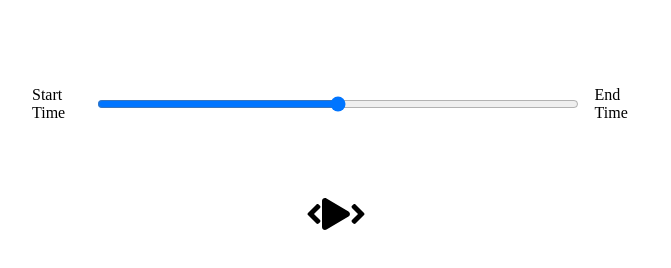
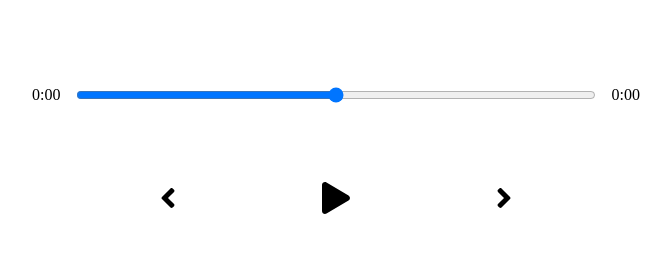
Before and after one commit to vkchang39/music-player, a React (Create React App) app: page / in a window 1280 px wide. Shown: the part 410-678 px from the top of the page, without its empty margins (304-975 px from the left). Built offline with nearby package versions, Linux system fonts and the light colour scheme.

Commit message:
added update time

```diff
--- a/src/components/Player.jsx
+++ b/src/components/Player.jsx
@@ -1,8 +1,26 @@
-import React, { useRef } from 'react'
+import React, { useRef, useState } from 'react'
 import {FontAwesomeIcon} from '@fortawesome/react-fontawesome'
 import { faPlay, faAngleLeft, faAngleRight } from '@fortawesome/free-solid-svg-icons'
 const Player = ({currentSong,isPlaying,setIsPlaying}) => {
     const audioRef = useRef(null)
+    const [songInfo,setSongInfo]=useState({
+        currentTime: null,
+        duration: null
+    })
+
+    const timeUpdateHandler = (e) =>{
+        const current = e.target.currentTime;
+        const duration = e.target.duration;
+        setSongInfo({...songInfo, currentTime:current, duration})
+    }
+
+    const getTime=(time)=>{
+        return (
+            Math.floor(time/60) + ":" + ("0" + Math.floor(time%60)).slice(-2)
+        )
+    }
+
+
     const playSongHandler=()=>{
         if (isPlaying) {
             audioRef.current.pause()
@@ -15,16 +33,16 @@ const Player = ({currentSong,isPlaying,setIsPlaying}) => {
     return (
     <div className="player">
         <div className="time-control">
-            <p>Start Time</p>
+            <p>{getTime(songInfo.currentTime)}</p>
             <input type="range" />
-            <p>End Time</p>
+            <p>{getTime(songInfo.duration)}</p>
         </div>
-        <div className="player-control">
+        <div className="play-control">
         <FontAwesomeIcon className="skip-back" size="2x" icon = {faAngleLeft} />
         <FontAwesomeIcon className="play" onClick={playSongHandler} size="2x" icon = {faPlay} />
         <FontAwesomeIcon className="skip-forword" size="2x" icon = {faAngleRight} />
         </div>
-        <audio ref={audioRef} src={currentSong.audio}></audio>
+        <audio onTimeUpdate={timeUpdateHandler} onLoadedMetadata={timeUpdateHandler} ref={audioRef} src={currentSong.audio}></audio>
     </div>
     )
 }
```
